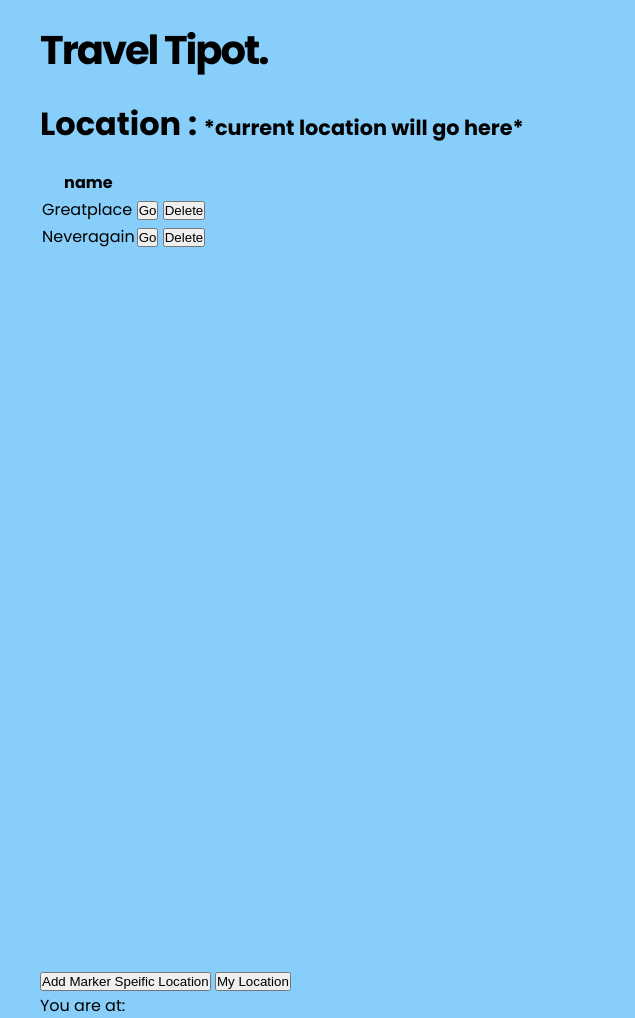
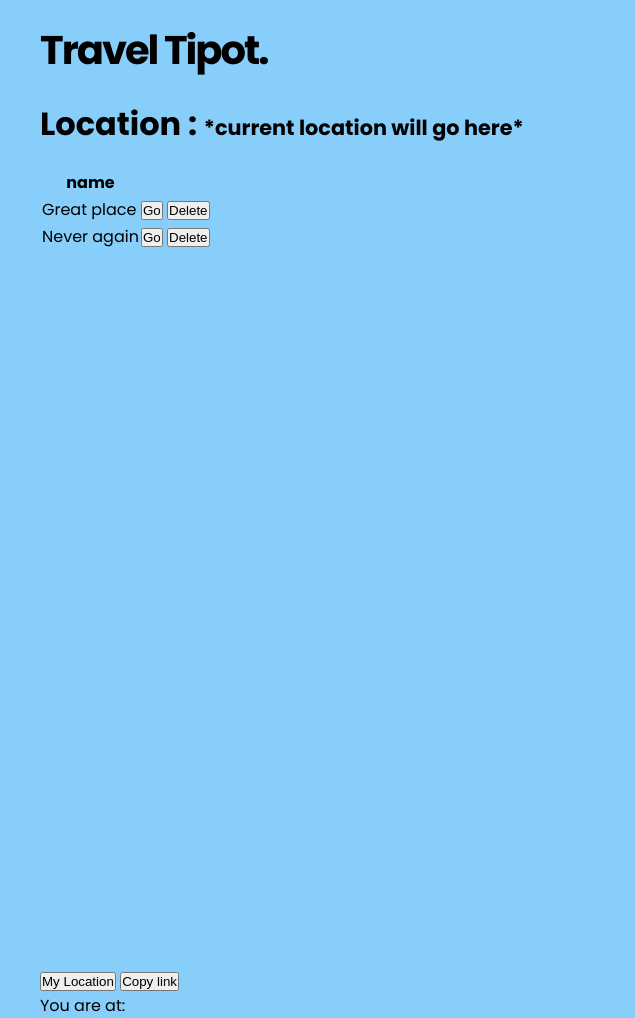
Before and after one commit to Noy25/Travel-Tip, a plain HTML site: page index.html in a window 1280 px wide. Shown: the full height of the page, 0-635 px from the left. Drawn offline with Linux system fonts and the light colour scheme; some packages are replaced by stand-ins of ours.

Commit message:
copy link

```diff
--- a/index.html
+++ b/index.html
@@ -59,8 +59,8 @@
 
         </main>
 
-        <button onclick="onAddMarker()" class="btn-add-marker">Add Marker Speific Location</button>
         <button onclick="onGetUserPos()" class="btn-user-pos">My Location</button>
+        <button onclick="onCopyLink()" class="btn-copy-link">Copy link</button>
 
         <p>You are at: <span class="user-pos"></span></p>
 
--- a/js/app.controller.js
+++ b/js/app.controller.js
@@ -8,10 +8,21 @@ window.onPanTo = onPanTo;
 window.onGetUserPos = onGetUserPos;
 window.onAddLoc = onAddLoc;
 window.onDeleteLoc = onDeleteLoc;
+window.onCopyLink = onCopyLink;
+
+let gCurrLatLng = { lat: 32.0749831, lng: 34.9120554 }
 
 function onInit() {
     renderLocs();
-    mapService.initMap()
+    const url = window.location.href;
+    console.log(url);
+    let lat = undefined;
+    let lng = undefined;
+    if (url.searchParams) {
+        lat = url.searchParams.get('lat');
+        lng = url.searchParams.get('lng');
+    }
+    mapService.initMap(lat, lng)
         .then(() => {
             console.log('Map is ready');
         })
@@ -58,6 +69,7 @@ function onPanTo(lat = 35.6895, lng = 139.6917) {
     console.log('Panning the Map');
     mapService.panTo(lat, lng);
     console.log(lat, lng);
+    gCurrLatLng = { lat, lng }
 }
 
 function onAddLoc(mapEv) {
@@ -66,8 +78,9 @@ function onAddLoc(mapEv) {
     const name = prompt('Insert place name:');
     console.log(lat, lng);
     if (!name) return
+    gCurrLatLng = { lat, lng };
     locService.addLoc(name, lat, lng);
-    mapService.addMarker({ lat, lng });
+    mapService.addMarker(gCurrLatLng);
     mapService.panTo(lat, lng);
     renderLocs();
 }
@@ -77,3 +90,8 @@ function onDeleteLoc(locId) {
     locService.deleteLoc(locId);
     renderLocs();
 }
+
+function onCopyLink() {
+    const text = `https://noy25.github.io/Travel-Tip/index.html?lat=${gCurrLatLng.lat}&lng=${gCurrLatLng.lng}`
+    navigator.clipboard.writeText(text);
+}
--- a/js/services/location.service.js
+++ b/js/services/location.service.js
@@ -9,8 +9,8 @@ import { utils } from '../utils.js'
 const GEO_API_KEY = 'AIzaSyCVc806N2WWOK0bNSHTXEBKtAjdb3FhvmM';
 
 const locs = [
-    createLoc('Greatplace', 32.047104, 34.832384),
-    createLoc('Neveragain', 32.047201, 34.832581)
+    createLoc('Great place', 32.047104, 34.832384),
+    createLoc('Never again', 32.047201, 34.832581)
 ]
 
 function getLocs() {
```
